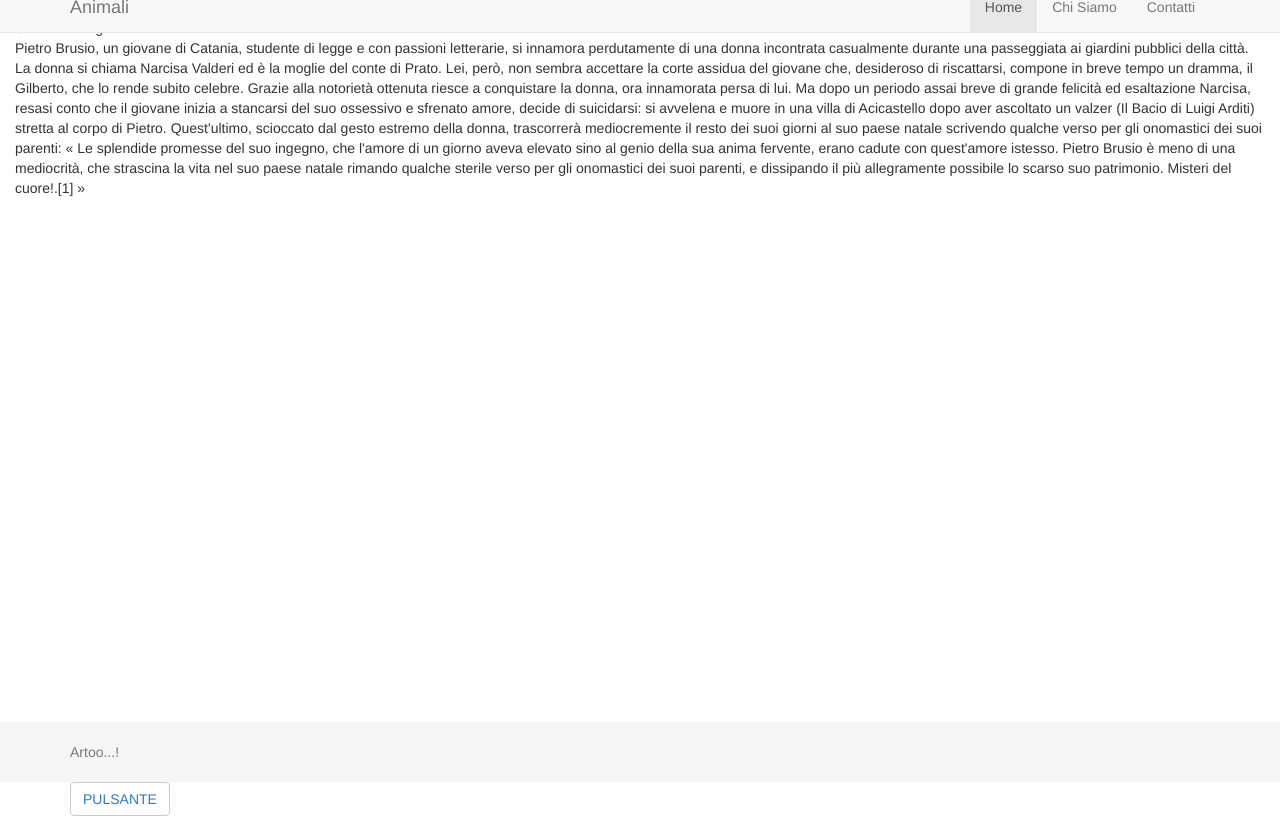
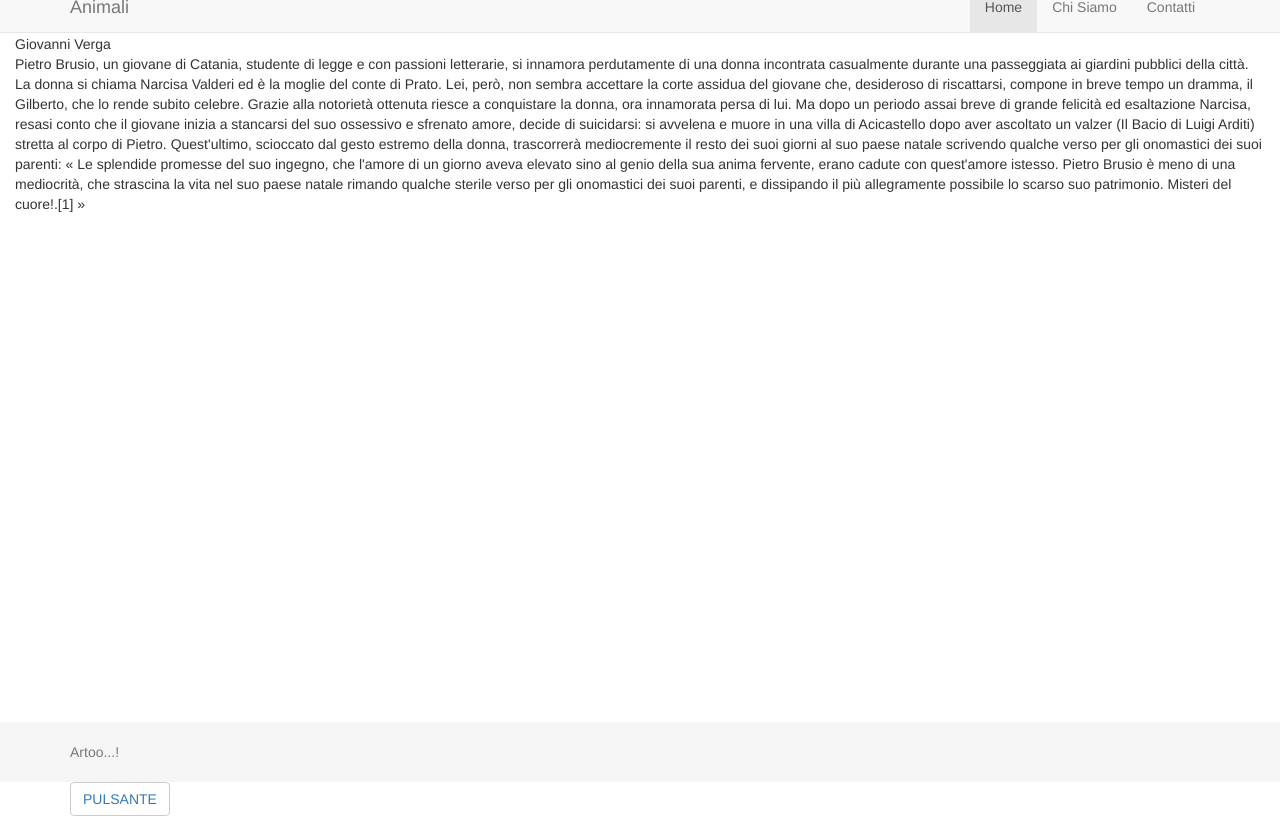
Before and after one commit to Artoo2016/git, a plain HTML site: page index.html in a window 1280 px wide. Shown: the part 18-834 px from the top of the page. Drawn offline with Linux system fonts and the light colour scheme; a script that the page names is missing.

Commit message:
modifica css testo

```diff
--- a/css/csstesto.css
+++ b/css/csstesto.css
@@ -1,3 +1,15 @@
 .titolo {
+  margin:0;
+  padding:0;
+  font-family:Helvetica, Arial, sans-serif;
+  font-size:25px;
+}
 
+.sottotitolo {
+  font-size: 18px;
 }
+
+.testo {
+  font-size: 14px;
+  font-family:Helvetica, Arial, sans-serif;
+}
```
Also changed, not shown: index.html (+0 -8 lines).
